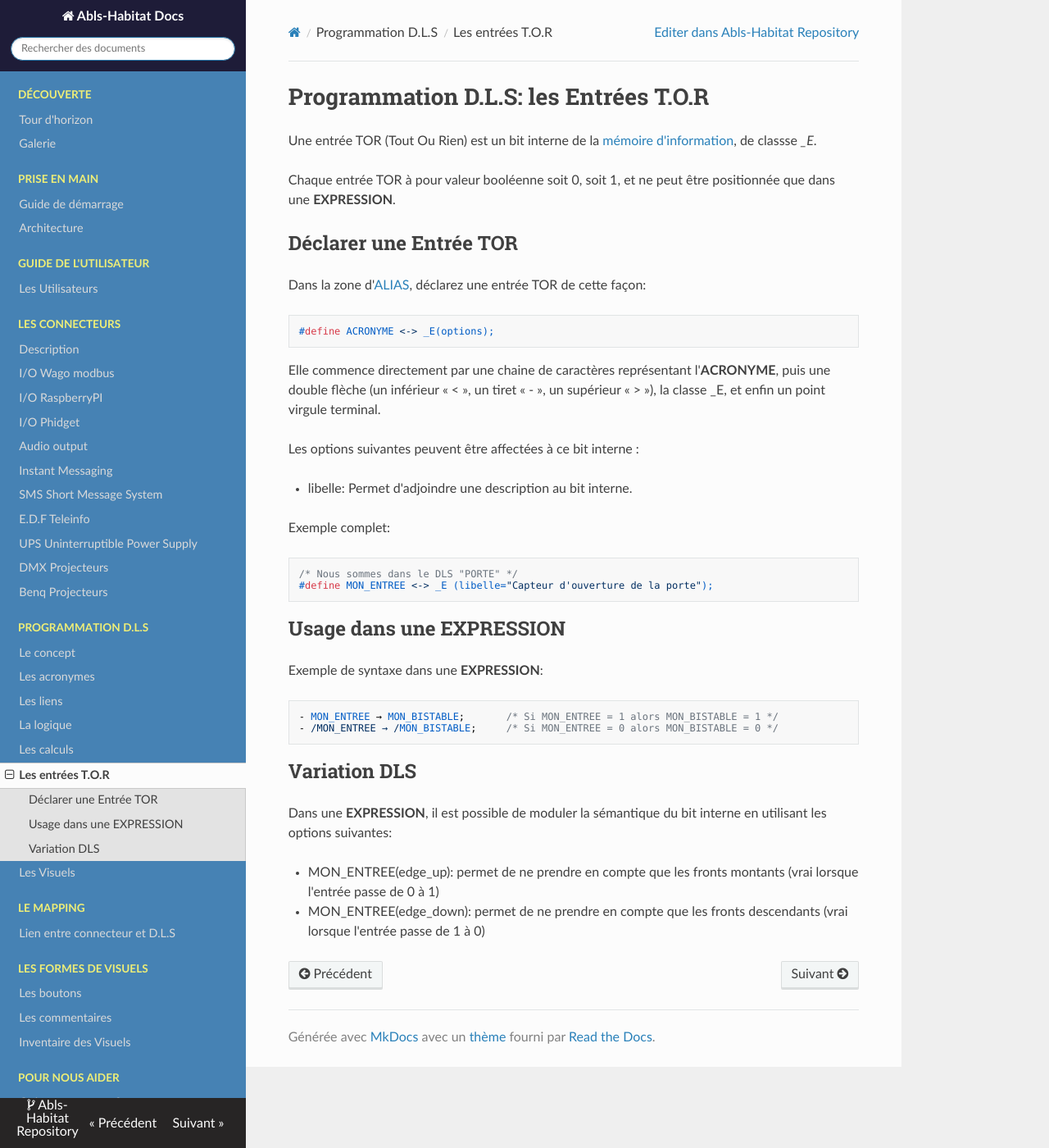
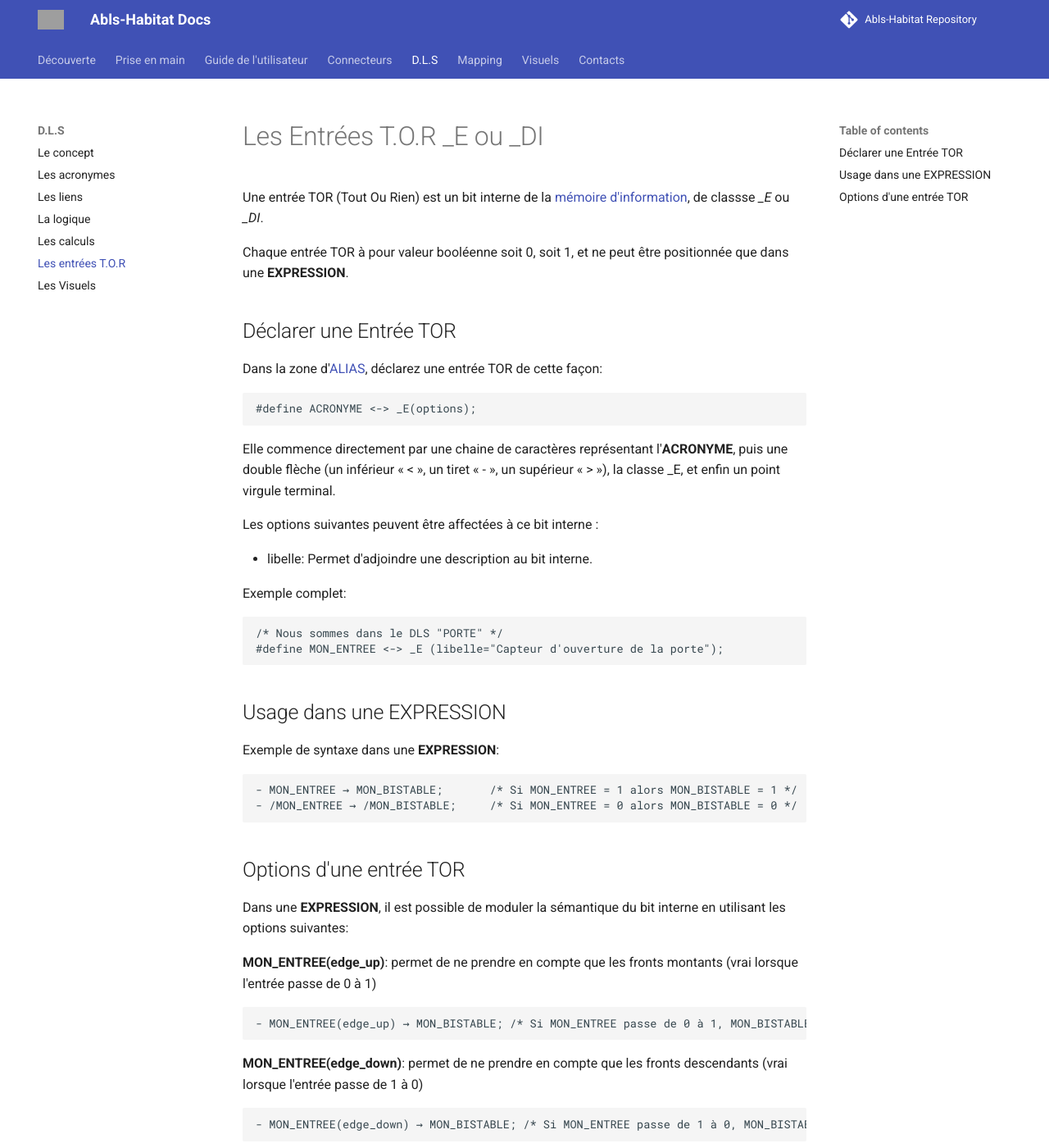
Before and after one commit to sebaru/abls-habitat-docs, an MkDocs documentation site: the page built from src/dls_entre_tor.md, in a window 1280 px wide and 1400 px high. Shown: the whole window at 82% size. Built offline with MkDocs 1.6.1 and Material for MkDocs 9.7.7, drawn with Linux system fonts in a browser that asks for light colours; nearby versions of some CDN libraries; comment, search, counter and statistics services are not loaded; some of the changed text lies outside the part shown; grey boxes are pictures that could not be loaded.

Commit message:
MKDOC: Change to 'material' theme

```diff
--- a/mkdocs.yml
+++ b/mkdocs.yml
@@ -19,7 +19,7 @@ nav:
    - Architecture: architecture.md
  - Guide de l'utilisateur:
    - Les Utilisateurs: users.md
- - Les connecteurs:
+ - Connecteurs:
    - Description: connecteurs.md
    - I/O Wago modbus: io_modbus.md
    - I/O RaspberryPI: io_gpiod.md
@@ -31,7 +31,7 @@ nav:
    - UPS Uninterruptible Power Supply: io_ups.md
    - DMX Projecteurs: io_dmx.md
    - Benq Projecteurs: io_projo.md
- - Programmation D.L.S:
+ - D.L.S:
    - Le concept: dls.md
    - Les acronymes: dls_acronymes.md
    - Les liens: dls_link.md
@@ -39,18 +39,31 @@ nav:
    - Les calculs: dls_calculs.md
    - Les entrées T.O.R: dls_entre_tor.md
    - Les Visuels: dls_visuels.md
- - Le mapping:
+ - Mapping:
    - Lien entre connecteur et D.L.S: mapping.md
- - Les formes de visuels:
+ - Visuels:
+   - L'inventaire de visuels: visuels.md
    - Les boutons: dls_visuel_bouton.md
    - Les commentaires: dls_visuel_comment.md
-   - Inventaire des Visuels: visuels.md
- - Pour nous aider:
+ - Contacts:
    - Qui sommes-nous ?: auteurs.md
 
 theme:
- name: readthedocs
+ name: material
+ logo: https://static.abls-habitat.fr/img/abls.svg
  locale: fr
+ features:
+  - navigation.tabs
+ palette:
+  - scheme: default
+
+extra:
+  social:
+    - icon: fontawesome/brands/github # (1)!
+      link: https://github.com/sebaru
+
+plugins:
+  - git-revision-date
 
 markdown_extensions:
   - admonition
--- a/src/dls_entre_tor.md
+++ b/src/dls_entre_tor.md
@@ -1,6 +1,6 @@
-# Programmation D.L.S: les Entrées T.O.R
+# Les Entrées T.O.R _E ou _DI
 
-Une entrée TOR (Tout Ou Rien) est un bit interne de la [mémoire d'information](dls.md#memoire-d'informations), de classse *_E*.
+Une entrée TOR (Tout Ou Rien) est un bit interne de la [mémoire d'information](dls.md#memoire-d'informations), de classse *_E* ou *_DI*.
 
 Chaque entrée TOR à pour valeur booléenne soit 0, soit 1, et ne peut être positionnée que dans une **EXPRESSION**.
 
@@ -29,9 +29,14 @@ Exemple de syntaxe dans une **EXPRESSION**:
     - MON_ENTREE → MON_BISTABLE;       /* Si MON_ENTREE = 1 alors MON_BISTABLE = 1 */
     - /MON_ENTREE → /MON_BISTABLE;     /* Si MON_ENTREE = 0 alors MON_BISTABLE = 0 */
 
-## Variation DLS
+## Options d'une entrée TOR
 
 Dans une **EXPRESSION**, il est possible de moduler la sémantique du bit interne en utilisant les options suivantes:
 
-* MON_ENTREE(edge_up): permet de ne prendre en compte que les fronts montants (vrai lorsque l'entrée passe de 0 à 1)
-* MON_ENTREE(edge_down): permet de ne prendre en compte que les fronts descendants (vrai lorsque l'entrée passe de 1 à 0)
+**MON_ENTREE(edge_up)**: permet de ne prendre en compte que les fronts montants (vrai lorsque l'entrée passe de 0 à 1)
+
+    - MON_ENTREE(edge_up) → MON_BISTABLE; /* Si MON_ENTREE passe de 0 à 1, MON_BISTABLE est positionné à 1 */
+
+**MON_ENTREE(edge_down)**: permet de ne prendre en compte que les fronts descendants (vrai lorsque l'entrée passe de 1 à 0)
+
+    - MON_ENTREE(edge_down) → MON_BISTABLE; /* Si MON_ENTREE passe de 1 à 0, MON_BISTABLE est positionné à 0 */
```
Also changed, not shown: src/connecteurs.md (+3 -3 lines), src/dls_acronymes.md (+4 -1 lines).
